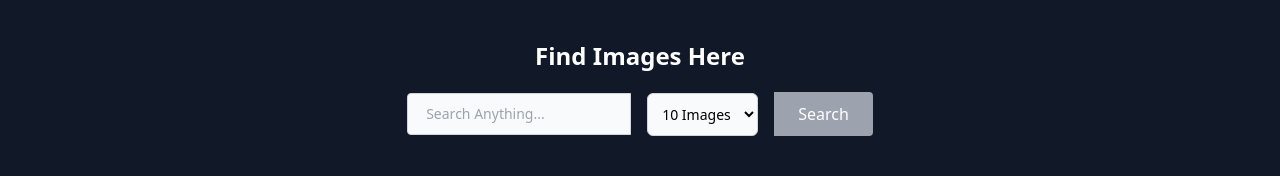
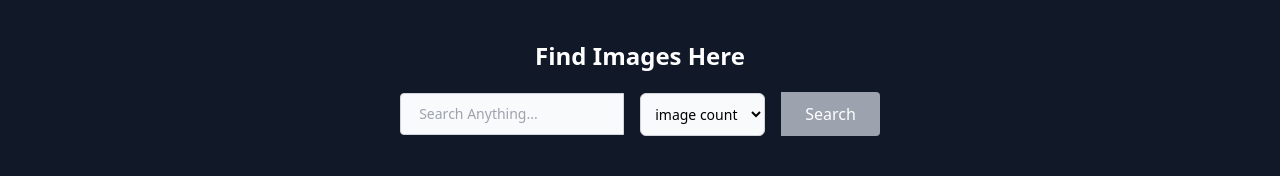
Before and after one commit to LahiruniMalshika/Image-Search-Engine, a React (Create React App) app in the folder image-search-engine/: page / in a window 1280 px wide. Shown: the top 186 px of the page. Built offline with nearby package versions, Linux system fonts and the light colour scheme; no server answers.

Commit message:
bugfix styles

```diff
--- a/image-search-engine/src/components/searchField.js
+++ b/image-search-engine/src/components/searchField.js
@@ -43,6 +43,7 @@ const SearchField = () => {
         onChange={handleImagesPerPageChange}
         className="bg-gray-50 border border-gray-300 text-sm w-full md:w-auto p-2.5 outline-none focus:border-blue-500 focus:ring-2 rounded-md"
       >
+        <option value="none">image count</option>
         <option value="10">10 Images</option>
         <option value="20">20 Images</option>
         <option value="30">30 Images</option>
```
